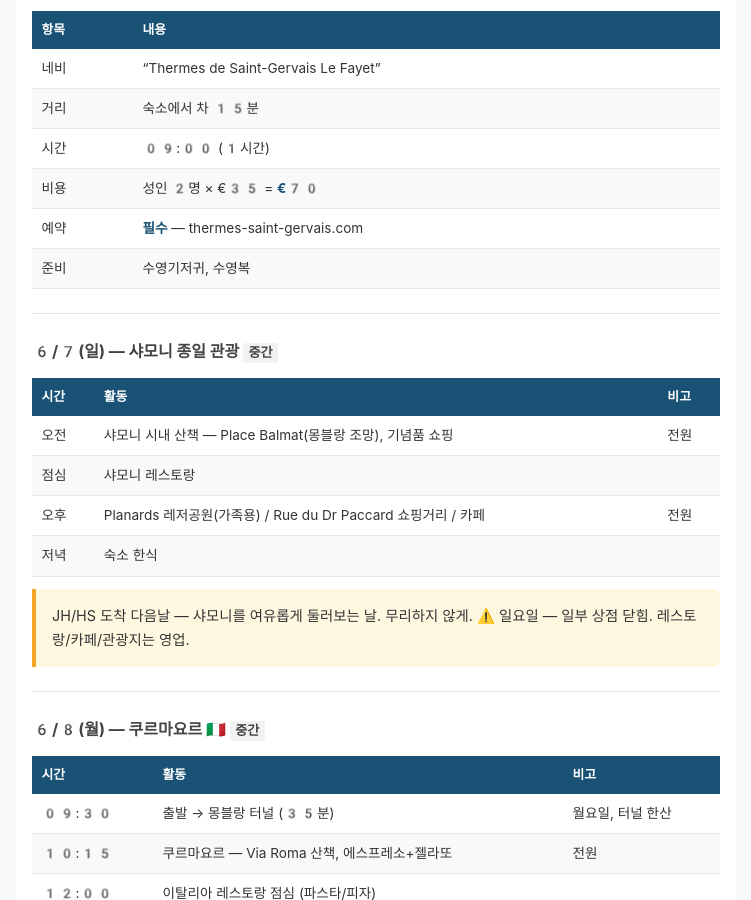
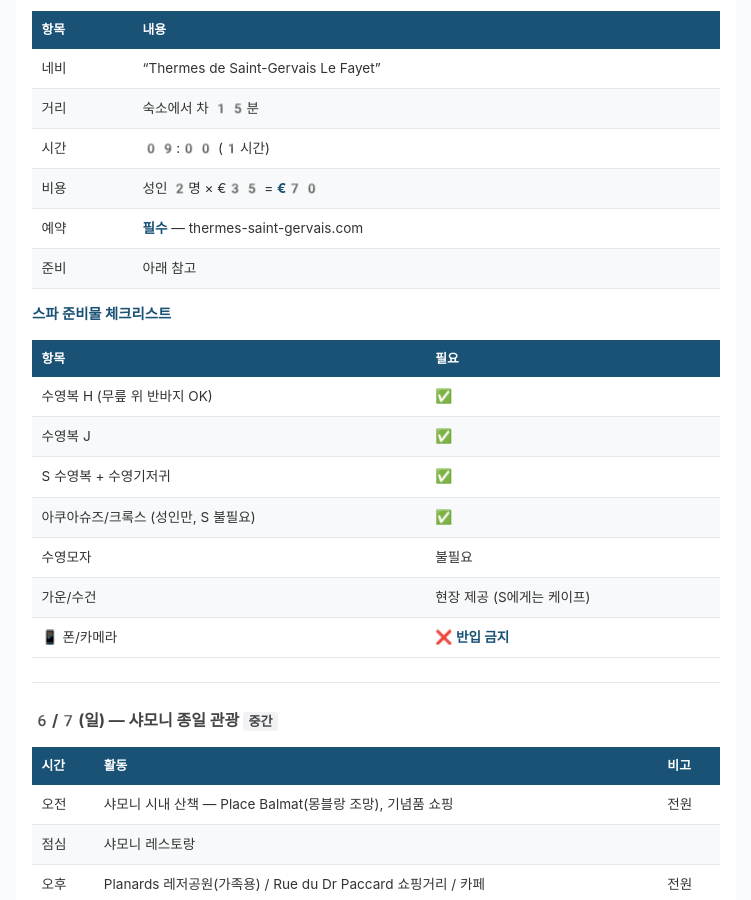
Before and after one commit to hyeokinro/travel-montblanc-2026, a Jekyll site: the page built from docs/itinerary.md, in a window 1280 px wide and 900 px high, scrolled down 6120 px. Shown: the whole window, without its empty margins (264-1015 px from the left). Built offline with Jekyll 4.4.1, drawn with Linux system fonts in a browser that asks for light colours; our own code applies the rules of GitHub Pages for plain Markdown files.

Commit message:
Add spa packing checklist (confirmed rules)
- Phone/camera banned
- Swim caps not required
- Crocs OK for adults, baby no sandals needed
- Baby needs swimsuit over swim diaper
- Men's above-knee shorts OK
- Robes/towels provided (baby gets cape)

```diff
--- a/docs/itinerary.md
+++ b/docs/itinerary.md
@@ -217,7 +217,19 @@ layout: default
 | 시간 | 09:00 (1시간) |
 | 비용 | 성인 2명 × €35 = **€70** |
 | 예약 | **필수** — thermes-saint-gervais.com |
-| 준비 | 수영기저귀, 수영복 |
+| 준비 | 아래 참고 |
+
+**스파 준비물 체크리스트**
+
+| 항목 | 필요 |
+|------|------|
+| 수영복 H (무릎 위 반바지 OK) | ✅ |
+| 수영복 J | ✅ |
+| S 수영복 + 수영기저귀 | ✅ |
+| 아쿠아슈즈/크록스 (성인만, S 불필요) | ✅ |
+| 수영모자 | 불필요 |
+| 가운/수건 | 현장 제공 (S에게는 케이프) |
+| 📱 폰/카메라 | ❌ **반입 금지** |
 
 ---
 
```
